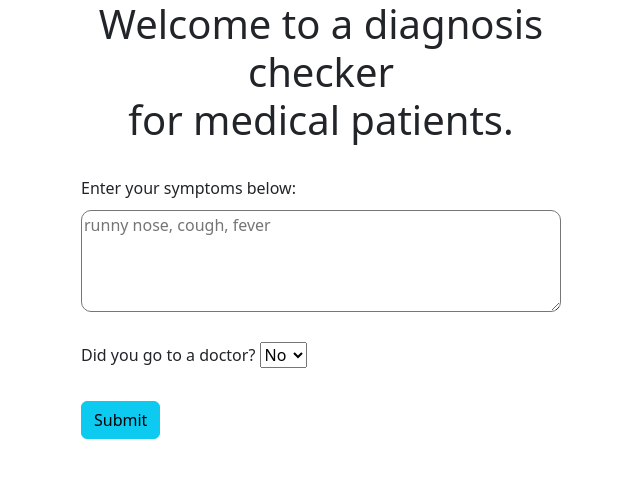
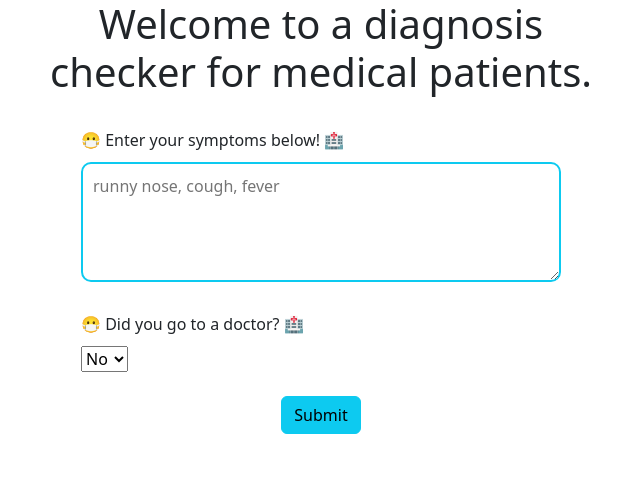
Before and after one commit to ballesterosa/dubhacks24-project, a Flask app: page / in a window 1280 px wide. Shown: the top 478 px of the page, without its empty margins (319-959 px from the left). Run offline with Flask 3, Linux system fonts and the light colour scheme.

Commit message:
more styling

```diff
--- a/static/css/style.css
+++ b/static/css/style.css
@@ -4,7 +4,27 @@ h1 {
 
 label {
     margin-bottom: 10px;
-    text-align: left !important;
+    font-weight: 500;
+}
+
+label::before {
+    content: '😷 ';
+}
+
+label::after {
+    content: ' 🏥';
+}
+
+/* #select {
+    width: 50%;
+    padding: 10px;
+    border-radius: 10px;
+    border-color: #0dcaf0;
+    border-width: 2px;
+} */
+
+#select {
+    border: none;
 }
 
 #content-box {
@@ -23,16 +43,17 @@ label {
 
 textarea {
     width: 100%;
+    padding: 10px;
     border-radius: 10px;
+    border-color: #0dcaf0;
+    border-width: 2px;
 }
 
 #submit-box {
-    padding-left: auto;
-    padding-right: auto;
+    display: flex;
+    justify-content: center;
 }
-/*
-button {
+
+#submit-btn {
     display: block;
-    margin-left: auto;
-    margin-right: auto;
-} */
+}
--- a/templates/index.html
+++ b/templates/index.html
@@ -14,14 +14,15 @@
 </head>
 <body>
     <div id="content-box">
-        <h1>Welcome to a diagnosis checker<br>for medical patients.</h1>
+        <h1>Welcome to a diagnosis checker for medical patients.</h1>
         <br>
         <form id="input-form" action="{{ url_for('get_user_in') }}" method="post">
-            <label for="f_user_in">Enter your symptoms below:</label>
+            <label for="f_user_in">Enter your symptoms below!</label>
             <br>
             <textarea id="user_in" name="f_user_in" placeholder="runny nose, cough, fever" rows="4" cols="50"></textarea>
             <br><br>
             <label for="f_went_to_doc">Did you go to a doctor?</label>
+            <br>
             <select id="went_to_doc" name="f_went_to_doc">
                 <option id="no" value="no">No</option>
                 <option id="yes" value="yes">Yes</option>
@@ -32,13 +33,13 @@
                 <br>
                 <textarea id="doc_comments" name="f_doc_comments" placeholder="they said i am fine" rows="4" cols="50"></textarea>
                 <br><br>
-                <label for="f_doc_comments">What's the current course of treatment?</label>
+                <label for="f_doc_treatment">What's the current course of treatment?</label>
                 <br>
-                <textarea id="doc_comments" name="f_doc_comments" placeholder="they said i am fine" rows="4" cols="50"></textarea>
+                <textarea id="doc_treatment" name="f_doc_treatment" placeholder="rest and relaxation" rows="4" cols="50"></textarea>
             </div>
             <br><br>
             <div id="submit-box">
-                <button type="submit" class="btn btn-info" value="Submit">Submit</button>
+                <button id="submit-btn" type="submit" class="btn btn-info" value="Submit">Submit</button>
             </div>
         </form>
     </div>
```
